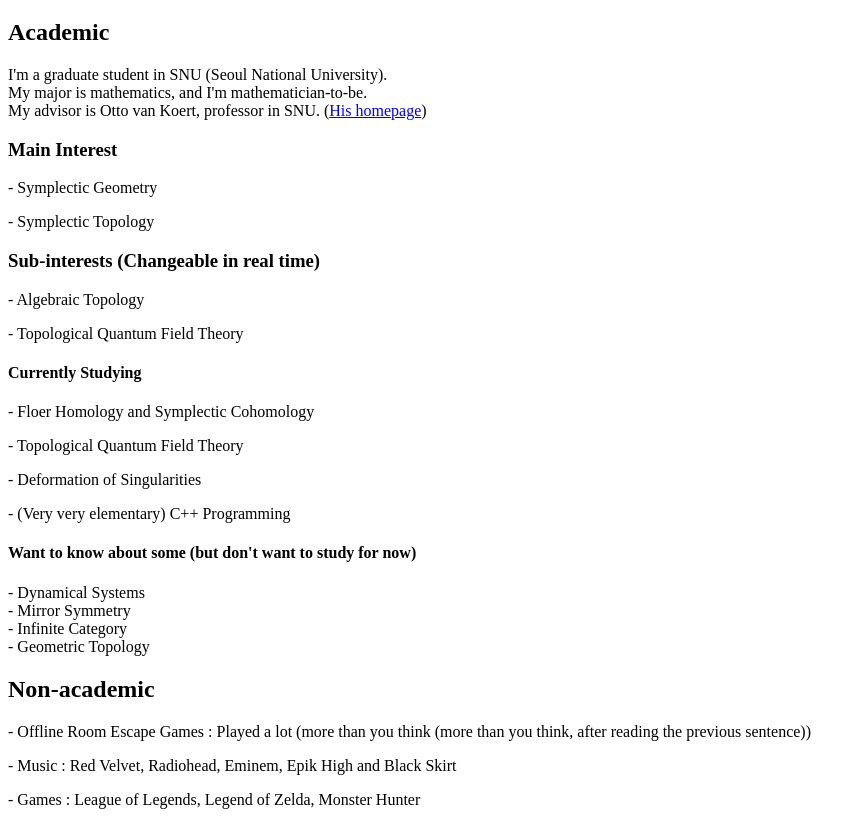
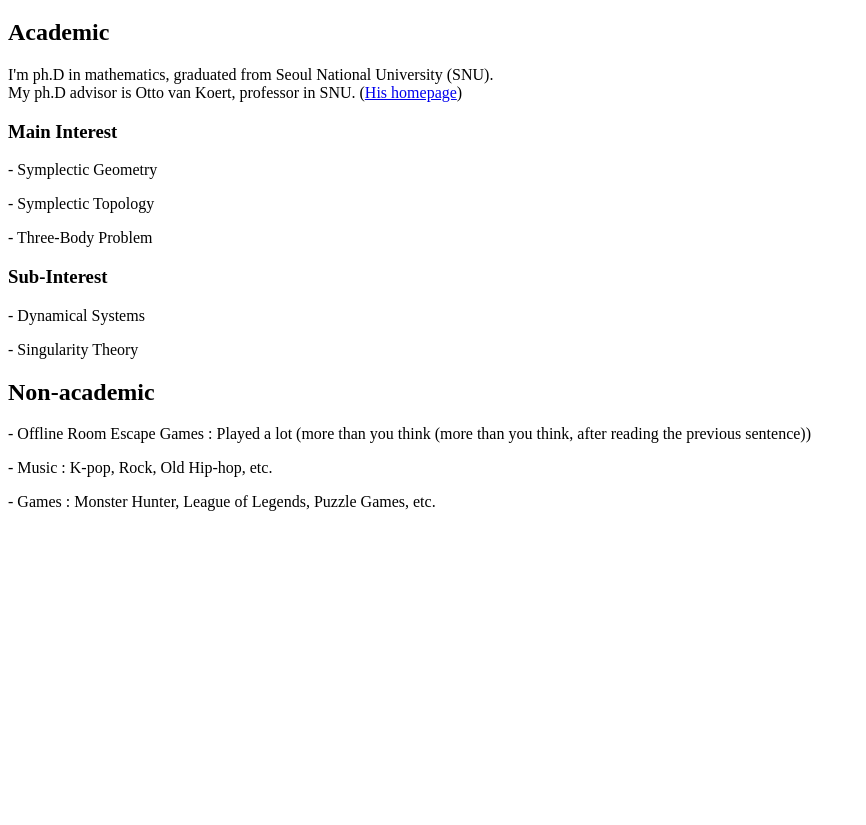
Before and after one commit to dhlee-math/dhlee-math.github.io, a plain HTML site: page interests/interests.html in a window 1280 px wide. Shown: the part 61-886 px from the top of the page, without its empty margins (0-866 px from the left). After the commit the page ends 800 px from the top, so only its background shows below. Drawn offline with Linux system fonts and the light colour scheme.

Commit message:
Update interests.html

```diff
--- a/interests/interests.html
+++ b/interests/interests.html
@@ -8,42 +8,25 @@
 		<h2>Academic</h2>
 			<div>
 				<span>
-					I'm a graduate student in SNU (Seoul National University).<br/>
-					My major is mathematics, and I'm mathematician-to-be.<br/>
-					My advisor is Otto van Koert, professor in SNU. (<a href = "http://www.math.snu.ac.kr/~okoert/">His homepage</a>)
+					I'm ph.D in mathematics, graduated from Seoul National University (SNU).<br/>
+					My ph.D advisor is Otto van Koert, professor in SNU. (<a href = "http://www.math.snu.ac.kr/~okoert/">His homepage</a>)
 					<br/>
 			</div>
 		<h3>Main Interest	</h3>
 			<div>
 				<p> - Symplectic Geometry	</p>
 				<p> - Symplectic Topology	</p>
-			</div>
-		<h3>Sub-interests (Changeable in real time)	</h3>
+				<p> - Three-Body Problem	</p>
+		<h3>Sub-Interest	</h3>
 			<div>
-				<p> - Algebraic Topology	</p>
-				<p>	- Topological Quantum Field Theory	</p>
-			</div>
-		<h4>Currently Studying	</h4>
-			<div>
-				<p>	- Floer Homology and Symplectic Cohomology	</p>
-				<p>	- Topological Quantum Field Theory	</p>
-				<p> - Deformation of Singularities	</p>
-				<p> - (Very very elementary) C++ Programming	</p>
-			</div>
-		<h4>Want to know about some	(but don't want to study for now)</h4>
-			<div>
-				<span>
-				 - Dynamical Systems	<br/>
-				 - Mirror Symmetry	<br/>
-				 - Infinite Category	<br/>
-				 - Geometric Topology	<br/>
-				</span>
+				<p> - Dynamical Systems		</p>
+				<p> - Singularity Theory	</p>
 			</div>
 		<h2>Non-academic</h2>
 			<div>
 				<p> - Offline Room Escape Games : Played a lot (more than you think (more than you think, after reading the previous sentence))	</p>
-				<p> - Music : Red Velvet, Radiohead, Eminem, Epik High and Black Skirt	</p>
-				<p> - Games : League of Legends, Legend of Zelda, Monster Hunter	</p>
+				<p> - Music : K-pop, Rock, Old Hip-hop, etc.					</p>
+				<p> - Games : Monster Hunter, League of Legends, Puzzle Games, etc.		</p>
 			</div>
 	</body>
 	<footer>
```
